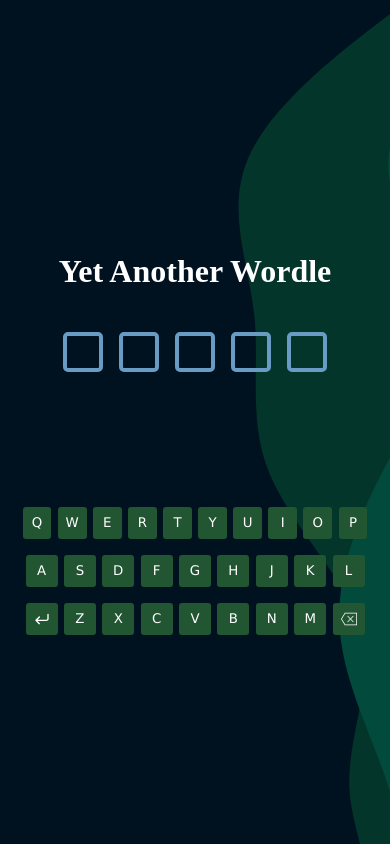
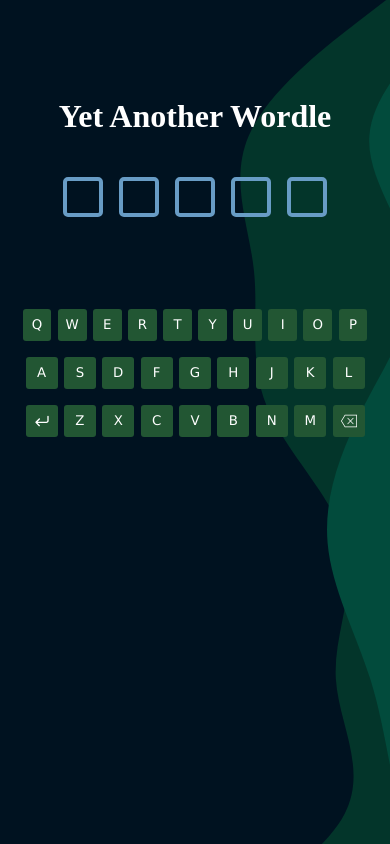
Before and after one commit to edalholt/wordle, a SvelteKit app: page / in a window 390 px wide. Shown: the top 844 px of the page. Built offline with nearby package versions, Linux system fonts and the light colour scheme.

Commit message:
style: distable double tap zoom

```diff
--- a/src/routes/+page.svelte
+++ b/src/routes/+page.svelte
@@ -146,7 +146,6 @@
     }
     #game {
       margin-top: 5vh;
-      margin-bottom: 60vh;
     }
 
     #notInListNotification {
@@ -220,10 +219,16 @@
     @media only screen and (max-width: 850px) {
       main {
         margin-right: 0;
+        margin-top: 25vw;
       }
 
       :global(body){
         background-position: 65% 50%;
+        touch-action: manipulation;
+      }
+
+      .keyboard {
+        margin-top: 5vh;
       }
     }
   </style>
```
